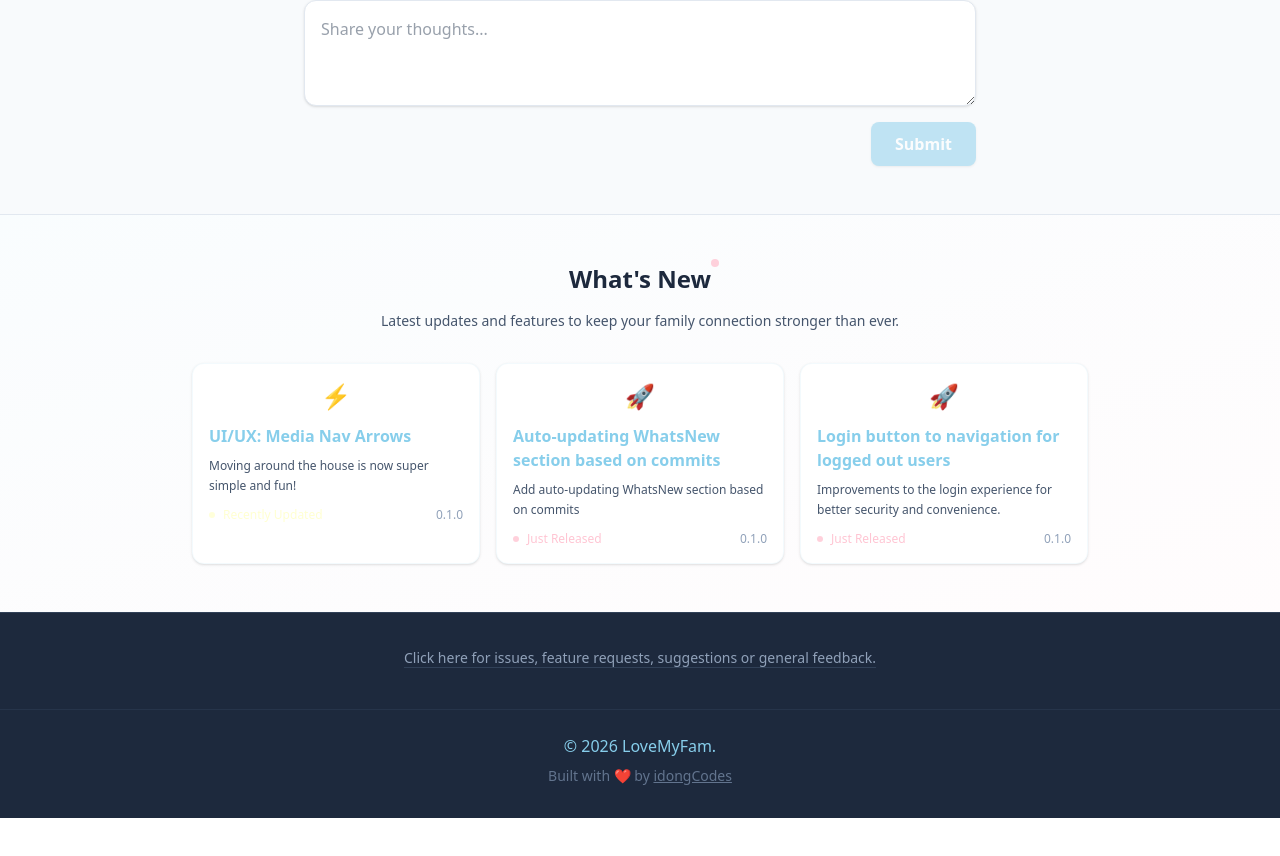
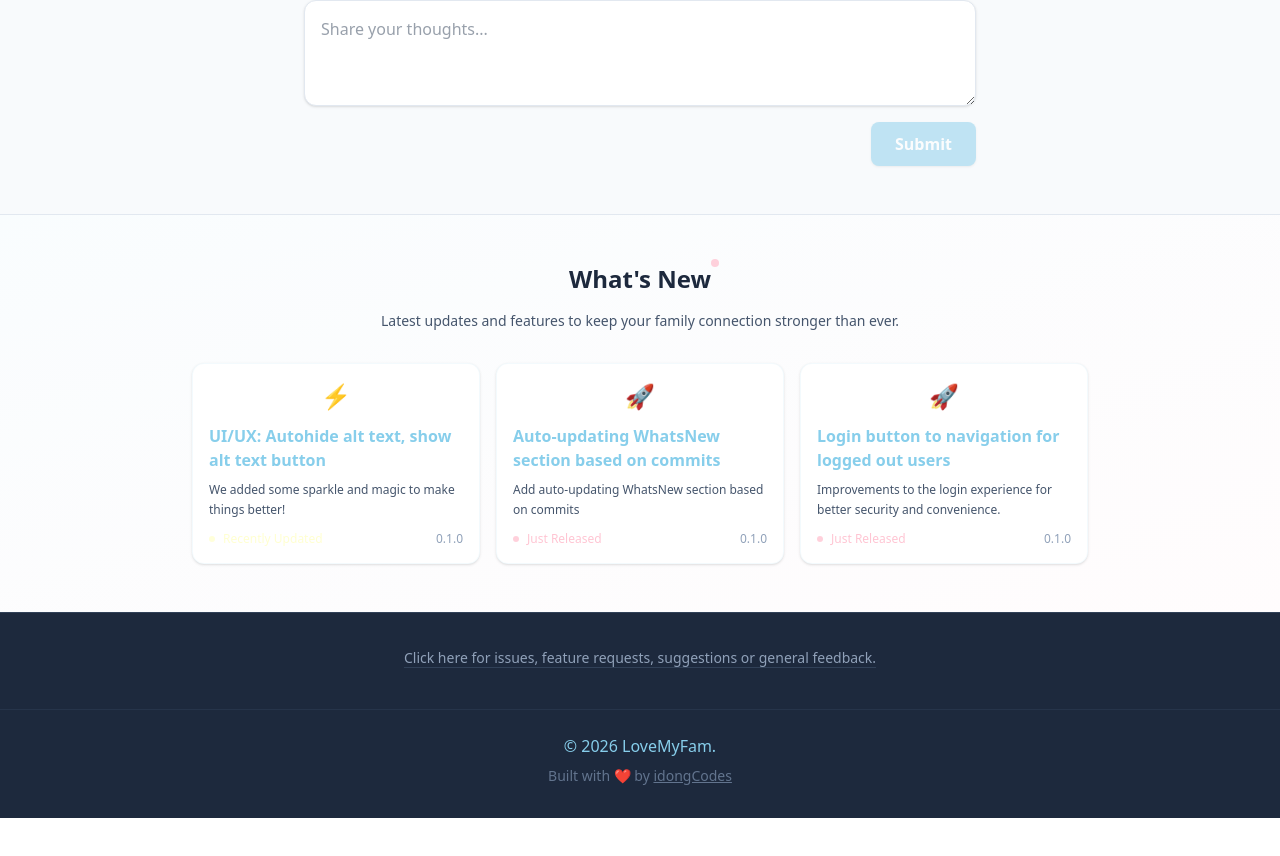
Before and after one commit to idongCodes/love-my-fam, a Next.js app: page /common-room in a window 1280 px wide. Shown: the part 1017-1873 px from the top of the page. Built offline with nearby package versions, Linux system fonts and the light colour scheme; no server answers; the database is empty.

Commit message:
Update Feature: Tap on Family Postion Text to View User's Family Relation

```diff
--- a/src/components/FamilyPositionIcon.tsx
+++ b/src/components/FamilyPositionIcon.tsx
@@ -1,7 +1,6 @@
 'use client'
 
 import { useState } from 'react'
-import { useRouter } from 'next/navigation'
 
 interface FamilyPositionIconProps {
   position: string
@@ -11,11 +10,10 @@ interface FamilyPositionIconProps {
 
 export default function FamilyPositionIcon({ position, size = 'medium', className = '' }: FamilyPositionIconProps) {
   const [showTooltip, setShowTooltip] = useState(false)
-  const router = useRouter()
 
-  const handleClick = () => {
-    // Navigate to a page that shows family positions or filter by position
-    router.push(`/family?position=${encodeURIComponent(position)}`)
+  const handleClick = (e: React.MouseEvent) => {
+    e.stopPropagation()
+    setShowTooltip(prev => !prev)
   }
 
   const textSizes = {
--- a/src/lib/whatsNew.ts
+++ b/src/lib/whatsNew.ts
@@ -10,14 +10,14 @@ export interface UpdateItem {
 }
 
 export const whatsNewData: UpdateItem[] = [
-                                                      {
-    id: 'ui/ux:-media-nav-arrows',
-    title: 'UI/UX: Media Nav Arrows',
-    description: 'Moving around the house is now super simple and fun!',
+                                                        {
+    id: 'ui/ux:-autohide-alt-text,-show-alt-text-button',
+    title: 'UI/UX: Autohide alt text, show alt text button',
+    description: 'We added some sparkle and magic to make things better!',
     icon: '⚡',
     category: 'update',
     status: 'recently-updated',
-    date: new Date('2026-02-01T10:29:20.131Z'),
+    date: new Date('2026-02-01T10:47:20.096Z'),
     version: '0.1.0'
   },
   {
```
